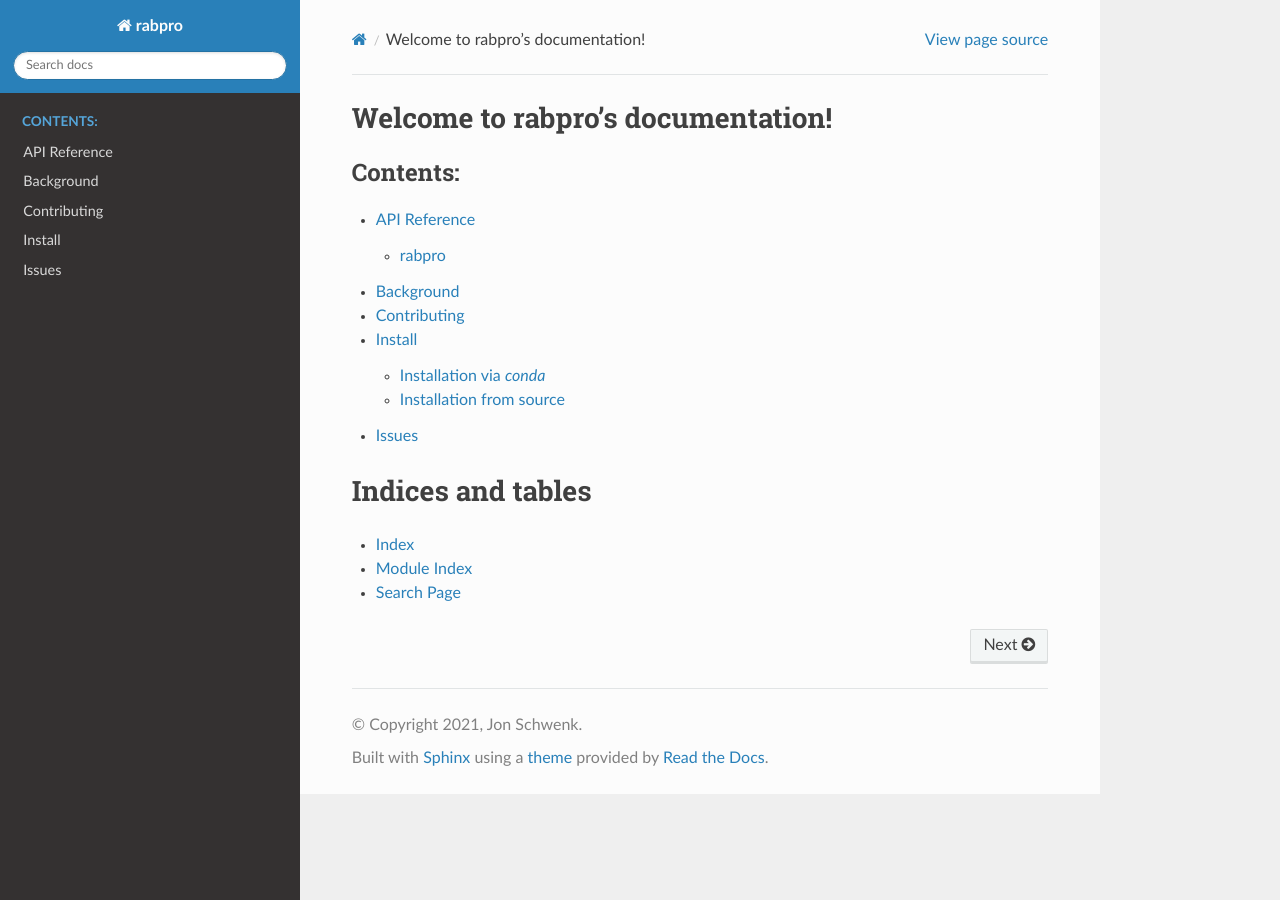
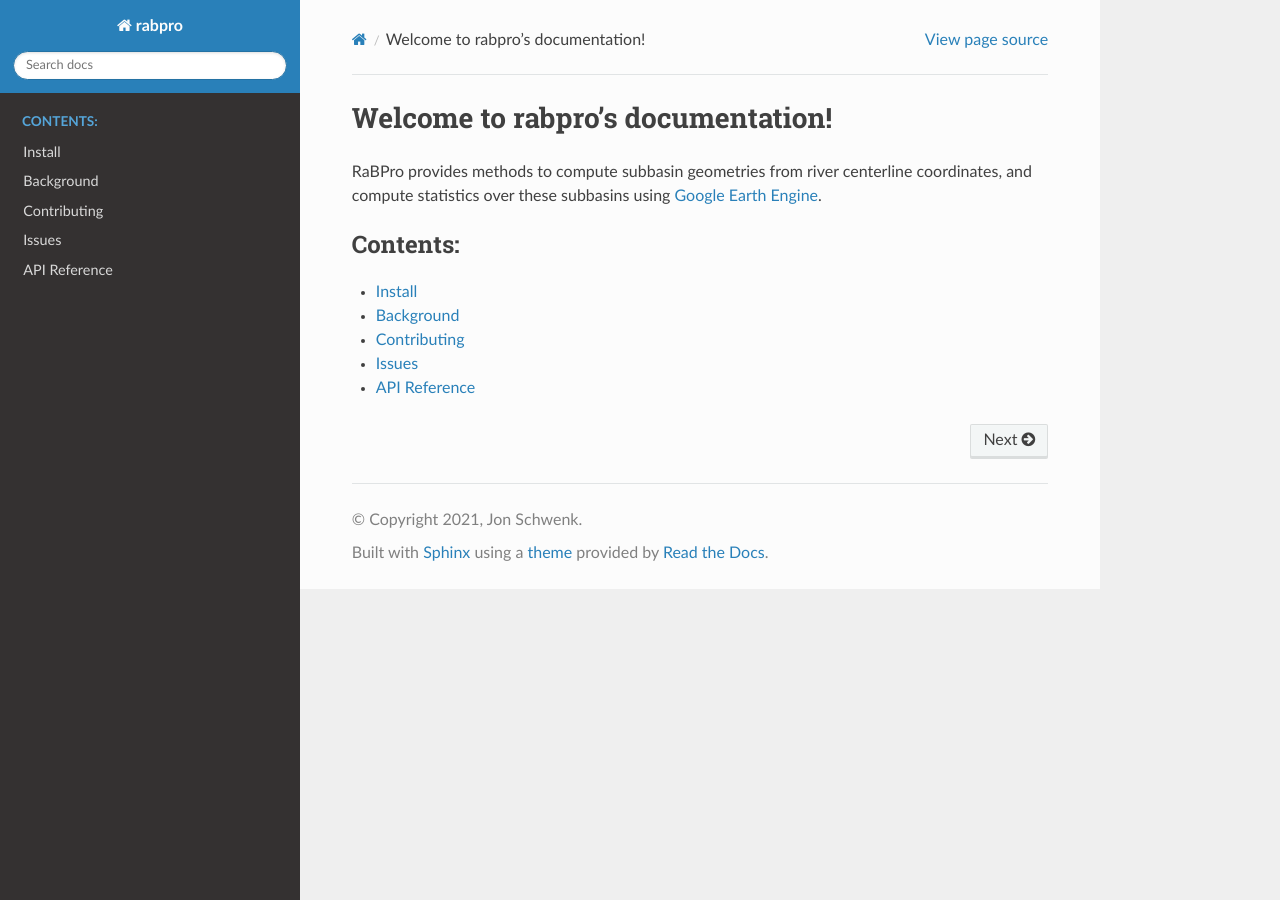
Before and after one commit to VeinsOfTheEarth/rabpro, a Sphinx documentation site: the page built from docs/source/index.rst, in a window 1280 px wide. Built offline with Sphinx 7.4.7 and the Read the Docs theme 2.0.0, drawn with Linux system fonts in a browser that asks for light colours; pages that are not in the unit, such as notebooks, are missing from menus.

Commit message:
Add main index content

```diff
--- a/docs/source/index.rst
+++ b/docs/source/index.rst
@@ -6,22 +6,17 @@
 Welcome to rabpro's documentation!
 ==================================
 
+RaBPro provides methods to compute subbasin geometries from river centerline
+coordinates, and compute statistics over these subbasins using `Google Earth
+Engine <https://developers.google.com/earth-engine/>`_.
+
 .. toctree::
-   :maxdepth: 2
+   :maxdepth: 1
    :caption: Contents:
 
+   install/index
+   background/index
+   examples/index
+   contributing/index
+   issues/index
    apiref/index
-   background/index
-   contributing/index
-   examples/index
-   install/index
-   issues/index
-
-
-
-Indices and tables
-==================
-
-* :ref:`genindex`
-* :ref:`modindex`
-* :ref:`search`
```
